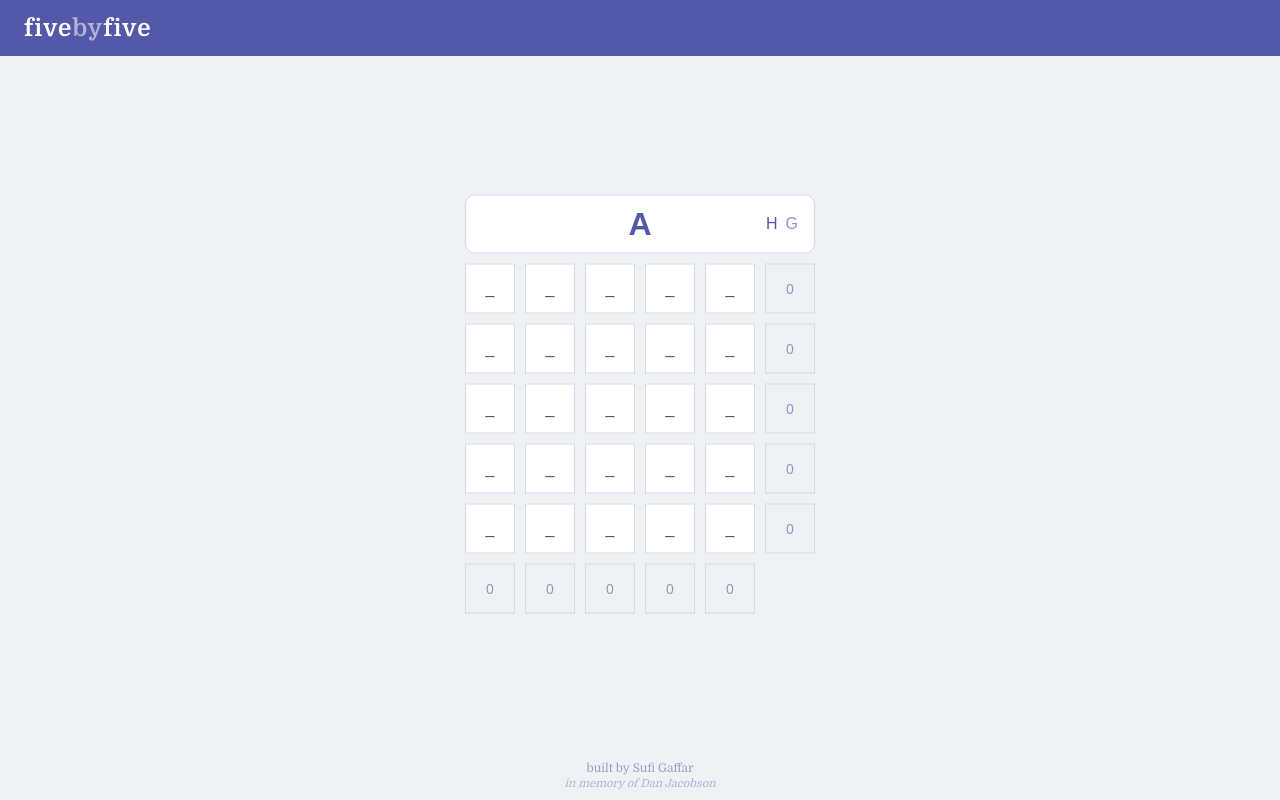
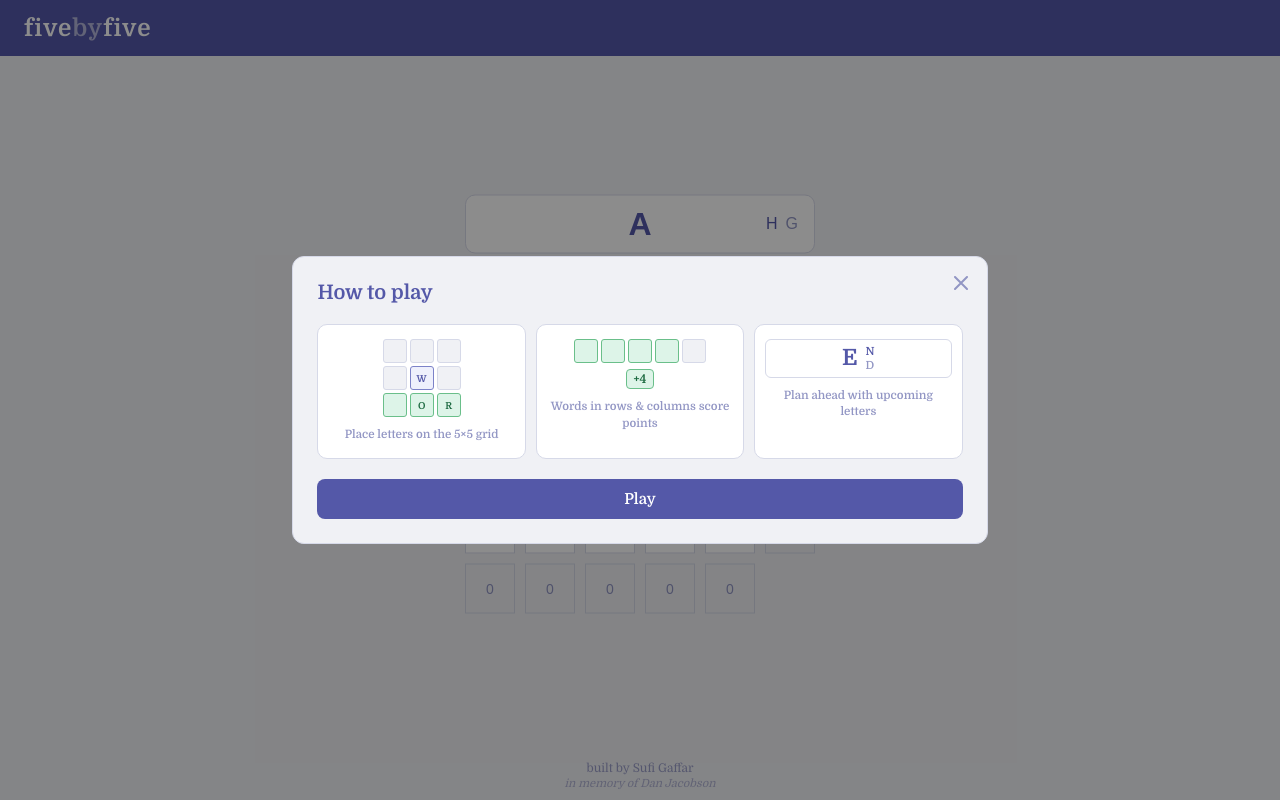
Before and after one commit to sufigaffar/words-daily, a React (Vite) app: page / in a window 1280 px wide. Built offline with nearby package versions, Linux system fonts and the light colour scheme.

Commit message:
add how to play modal

```diff
--- a/src/App.tsx
+++ b/src/App.tsx
@@ -2,7 +2,20 @@ import * as React from 'react';
 import styles from './App.module.scss';
 import { useGame } from "./useGame.ts";
 import { BestGridModal } from "./BestGridModal.tsx";
+import { HowToPlayModal } from "./HowToPlayModal.tsx";
 import { WordGrid } from "./WordGrid.tsx";
+
+const SEEN_COOKIE = 'fbf_seen_instructions';
+
+function hasSeenInstructions(): boolean {
+  return document.cookie.split(';').some(c => c.trim().startsWith(`${SEEN_COOKIE}=`));
+}
+
+function markInstructionsSeen(): void {
+  const expires = new Date();
+  expires.setFullYear(expires.getFullYear() + 1);
+  document.cookie = `${SEEN_COOKIE}=1; expires=${expires.toUTCString()}; path=/`;
+}
 
 function App() {
   const {
@@ -27,6 +40,13 @@ function App() {
 
   const [modalClosed, setModalClosed] = React.useState(false);
   const showModal = gameState === 'finished' && !modalClosed;
+
+  const [howToPlayClosed, setHowToPlayClosed] = React.useState(hasSeenInstructions);
+
+  const handleCloseHowToPlay = () => {
+    markInstructionsSeen();
+    setHowToPlayClosed(true);
+  };
 
   return (
     <>
@@ -74,6 +94,10 @@ function App() {
         <span className={styles.footerDedication}>in memory of Dan Jacobson</span>
       </footer>
 
+      {!howToPlayClosed && (
+        <HowToPlayModal onClose={handleCloseHowToPlay} />
+      )}
+
       {showModal && (
         <BestGridModal
           finalScore={finalScore}
--- /dev/null
+++ b/src/HowToPlayModal.module.scss
@@ -0,0 +1,218 @@
+.overlay {
+    position: fixed;
+    inset: 0;
+    background-color: rgba(0, 0, 0, 0.45);
+    display: flex;
+    align-items: center;
+    justify-content: center;
+    z-index: 100;
+}
+
+.card {
+    position: relative;
+    background-color: var(--color-bg-page);
+    border: 1px solid var(--color-border-default);
+    border-radius: 12px;
+    padding: 24px;
+    display: flex;
+    flex-direction: column;
+    align-items: center;
+    gap: 20px;
+    min-width: 340px;
+    max-width: 90vw;
+    box-sizing: border-box;
+
+    @media (max-width: 480px) {
+        min-width: 0;
+        width: calc(100vw - 20px);
+        max-width: calc(100vw - 20px);
+    }
+}
+
+.heading {
+    font-size: 1.25rem;
+    font-weight: 700;
+    color: var(--color-text-accent);
+    align-self: flex-start;
+}
+
+.closeButton {
+    position: absolute;
+    top: 12px;
+    right: 12px;
+    width: 28px;
+    height: 28px;
+    display: flex;
+    align-items: center;
+    justify-content: center;
+    border: none;
+    border-radius: 6px;
+    background: transparent;
+    color: var(--color-text-muted);
+    cursor: pointer;
+
+    &:hover {
+        background-color: var(--color-bg-hover);
+        color: var(--color-text-accent);
+    }
+}
+
+.steps {
+    display: flex;
+    gap: 10px;
+    width: 100%;
+}
+
+.step {
+    flex: 1;
+    display: flex;
+    flex-direction: column;
+    align-items: center;
+    gap: 10px;
+    background-color: var(--color-bg-surface);
+    border: 1px solid var(--color-border-default);
+    border-radius: 10px;
+    padding: 14px 10px;
+}
+
+.stepLabel {
+    font-size: 0.72rem;
+    font-weight: 600;
+    color: var(--color-text-muted);
+    text-align: center;
+    line-height: 1.4;
+}
+
+/* --- Mini grid (step 1) --- */
+
+.miniGrid {
+    display: grid;
+    grid-template-columns: repeat(3, 1fr);
+    gap: 3px;
+}
+
+.miniCell {
+    width: 22px;
+    height: 22px;
+    border-radius: 3px;
+    border: 1px solid var(--color-border-default);
+    background-color: var(--color-bg-page);
+    display: flex;
+    align-items: center;
+    justify-content: center;
+    font-size: 0.6rem;
+    font-weight: 700;
+    color: var(--color-text-cell);
+}
+
+.miniCellFilled {
+    background-color: var(--color-bg-accent-subtle);
+    border-color: var(--color-border-hover);
+    color: var(--color-text-accent);
+}
+
+.miniCellWord {
+    background-color: var(--color-bg-word);
+    border-color: var(--color-border-word);
+    color: var(--color-text-word);
+}
+
+/* --- Mini score row (step 2) --- */
+
+.miniScoreWrap {
+    display: flex;
+    flex-direction: column;
+    align-items: center;
+    gap: 6px;
+}
+
+.miniRow {
+    display: flex;
+    gap: 3px;
+}
+
+.miniRowCell {
+    width: 22px;
+    height: 22px;
+    border-radius: 3px;
+    border: 1px solid var(--color-border-default);
+    background-color: var(--color-bg-page);
+}
+
+.miniRowCellWord {
+    background-color: var(--color-bg-word);
+    border-color: var(--color-border-word);
+}
+
+.scoreBadge {
+    font-size: 0.75rem;
+    font-weight: 700;
+    color: var(--color-text-word);
+    background-color: var(--color-bg-word);
+    border: 1px solid var(--color-border-word);
+    border-radius: 4px;
+    padding: 2px 7px;
+}
+
+/* --- Mini letter preview (step 3) --- */
+
+.miniPreview {
+    display: flex;
+    align-items: center;
+    justify-content: center;
+    gap: 8px;
+    background-color: var(--color-bg-surface);
+    border: 1px solid var(--color-border-default);
+    border-radius: 6px;
+    padding: 6px 10px;
+    width: 100%;
+    box-sizing: border-box;
+}
+
+.miniCurrentLetter {
+    font-size: 1.4rem;
+    font-weight: 700;
+    color: var(--color-text-accent);
+    line-height: 1;
+}
+
+.miniNextLetters {
+    display: flex;
+    flex-direction: column;
+    gap: 2px;
+
+    span {
+        font-size: 0.7rem;
+        font-weight: 600;
+        color: var(--color-text-muted);
+        line-height: 1;
+
+        &:first-child {
+            color: var(--color-text-accent);
+        }
+    }
+}
+
+/* --- Play button --- */
+
+.playButton {
+    display: flex;
+    align-items: center;
+    justify-content: center;
+    width: 100%;
+    padding: 11px 20px;
+    border: none;
+    border-radius: 8px;
+    background-color: var(--color-text-accent);
+    color: #fff;
+    font-family: var(--font-serif);
+    font-size: 0.95rem;
+    font-weight: 600;
+    cursor: pointer;
+    transition: opacity 0.15s;
+    box-sizing: border-box;
+
+    &:hover {
+        opacity: 0.85;
+    }
+}
--- /dev/null
+++ b/src/HowToPlayModal.tsx
@@ -0,0 +1,81 @@
+import * as React from 'react';
+import styles from './HowToPlayModal.module.scss';
+
+type Props = {
+  onClose: () => void;
+};
+
+function MiniGrid() {
+  const letters = ['', '', '', '', 'W', '', '', 'O', 'R'];
+  const highlighted = new Set([6, 7, 8]);
+  return (
+    <div className={styles.miniGrid}>
+      {letters.map((l, i) => (
+        <div key={i} className={`${styles.miniCell} ${highlighted.has(i) ? styles.miniCellWord : l ? styles.miniCellFilled : ''}`}>
+          {l}
+        </div>
+      ))}
+    </div>
+  );
+}
+
+function MiniScoreRow() {
+  const word = [true, true, true, true, false];
+  return (
+    <div className={styles.miniScoreWrap}>
+      <div className={styles.miniRow}>
+        {word.map((active, i) => (
+          <div key={i} className={`${styles.miniRowCell} ${active ? styles.miniRowCellWord : ''}`} />
+        ))}
+      </div>
+      <span className={styles.scoreBadge}>+4</span>
+    </div>
+  );
+}
+
+function MiniPreview() {
+  return (
+    <div className={styles.miniPreview}>
+      <div className={styles.miniCurrentLetter}>E</div>
+      <div className={styles.miniNextLetters}>
+        <span>N</span>
+        <span>D</span>
+      </div>
+    </div>
+  );
+}
+
+export function HowToPlayModal({ onClose }: Props) {
+  return (
+    <div className={styles.overlay} onClick={onClose}>
+      <div className={styles.card} onClick={e => e.stopPropagation()}>
+        <button className={styles.closeButton} onClick={onClose} aria-label="Close">
+          <svg width="14" height="14" viewBox="0 0 14 14" fill="none">
+            <path d="M1 1L13 13M13 1L1 13" stroke="currentColor" strokeWidth="2" strokeLinecap="round"/>
+          </svg>
+        </button>
+
+        <div className={styles.heading}>How to play</div>
+
+        <div className={styles.steps}>
+          <div className={styles.step}>
+            <MiniGrid />
+            <span className={styles.stepLabel}>Place letters on the 5×5 grid</span>
+          </div>
+          <div className={styles.step}>
+            <MiniScoreRow />
+            <span className={styles.stepLabel}>Words in rows &amp; columns score points</span>
+          </div>
+          <div className={styles.step}>
+            <MiniPreview />
+            <span className={styles.stepLabel}>Plan ahead with upcoming letters</span>
+          </div>
+        </div>
+
+        <button className={styles.playButton} onClick={onClose}>
+          Play
+        </button>
+      </div>
+    </div>
+  );
+}
```
